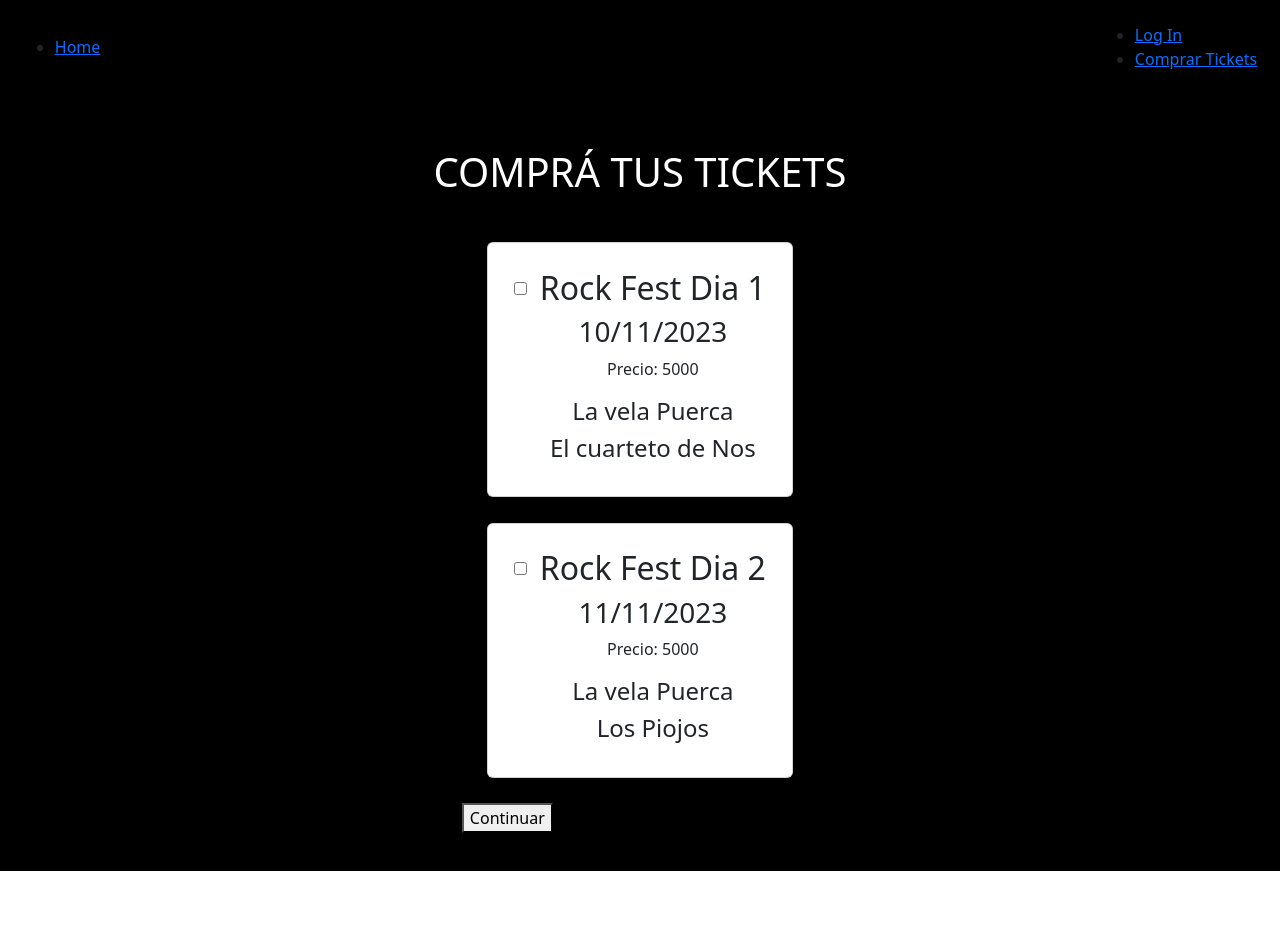
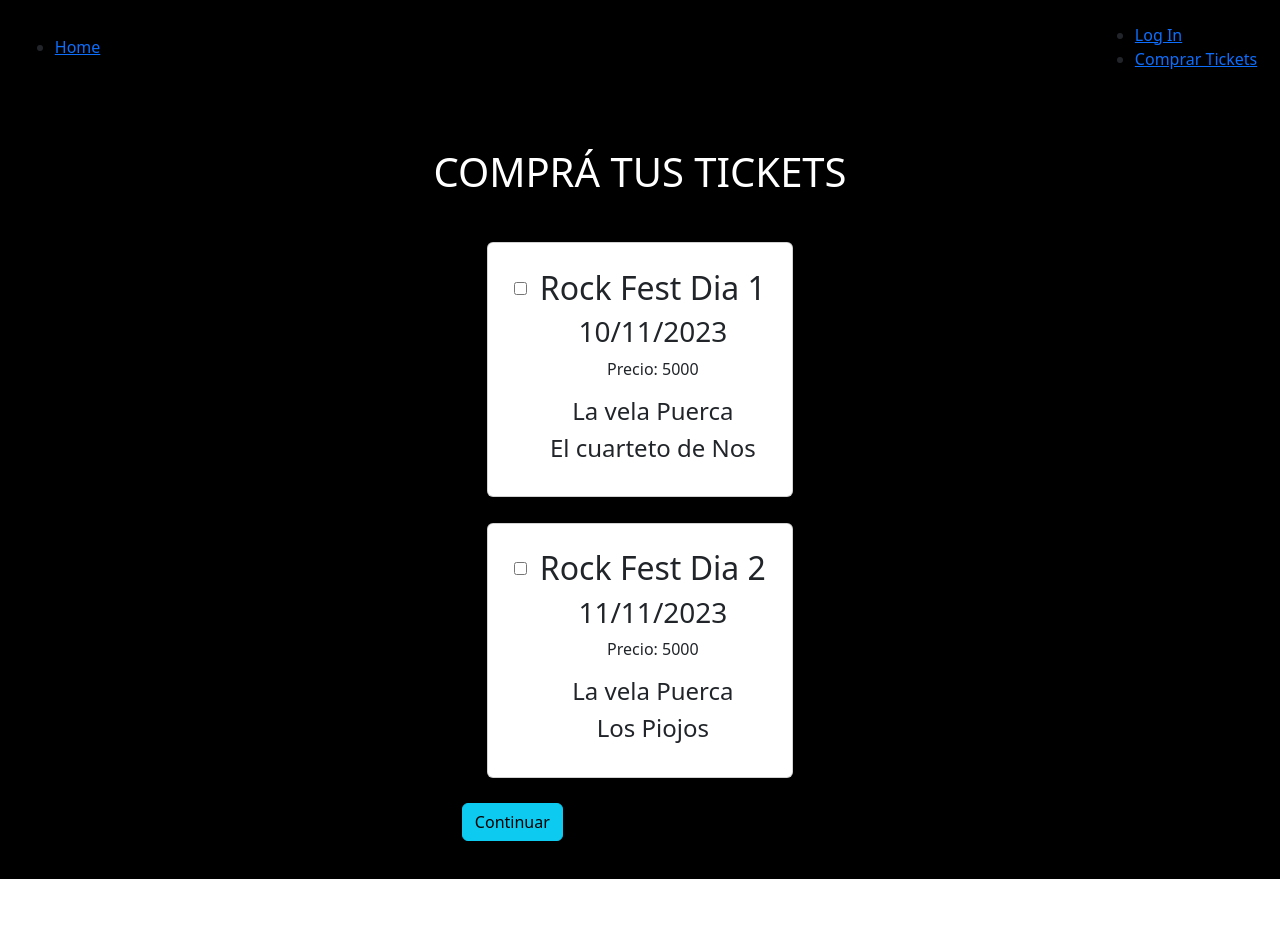
Before and after one commit to MilagrosVi/TpGrupalWeb, a Vue app in the folder frontend/: page /select-days in a window 1280 px wide. Shown: the top 940 px of the page. Built offline with nearby package versions, Linux system fonts and the light colour scheme.

Commit message:
Update SelectDaysComponent.vue

```diff
--- a/frontend/src/components/SelectDaysComponent.vue
+++ b/frontend/src/components/SelectDaysComponent.vue
@@ -19,7 +19,7 @@
                             <img src="">
                         </div>
                     </div>
-                    <button type="submit" v-on:click="saveDays">Continuar</button>
+                    <button class="btn btn-block btn-info" type="submit" v-on:click="saveDays">Continuar</button>
                 </form>
             </div>
     </section>
@@ -93,6 +93,12 @@
     padding-bottom: 3vw;
 }
 
+.boton{
+align:center;
+
+
+}
+
 .card{
     margin: 2vw;
     margin-top: 0;
```
